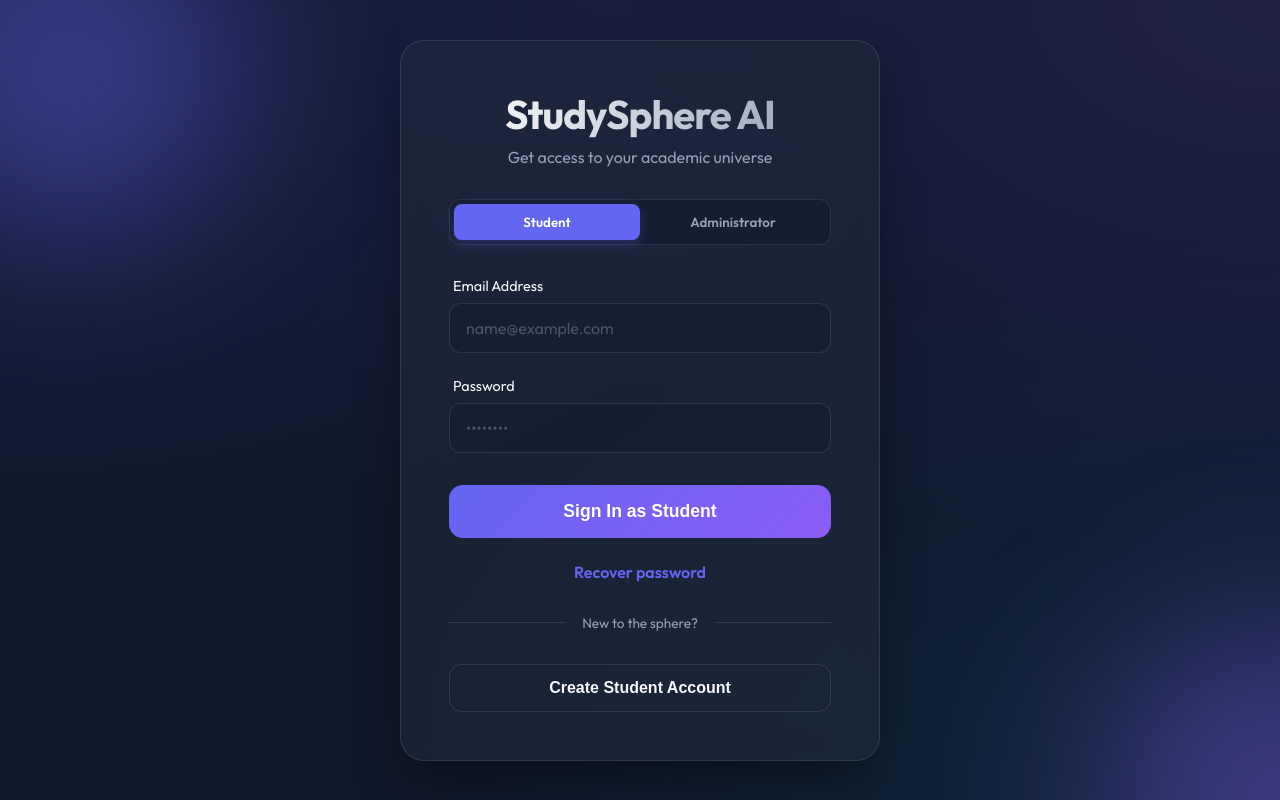
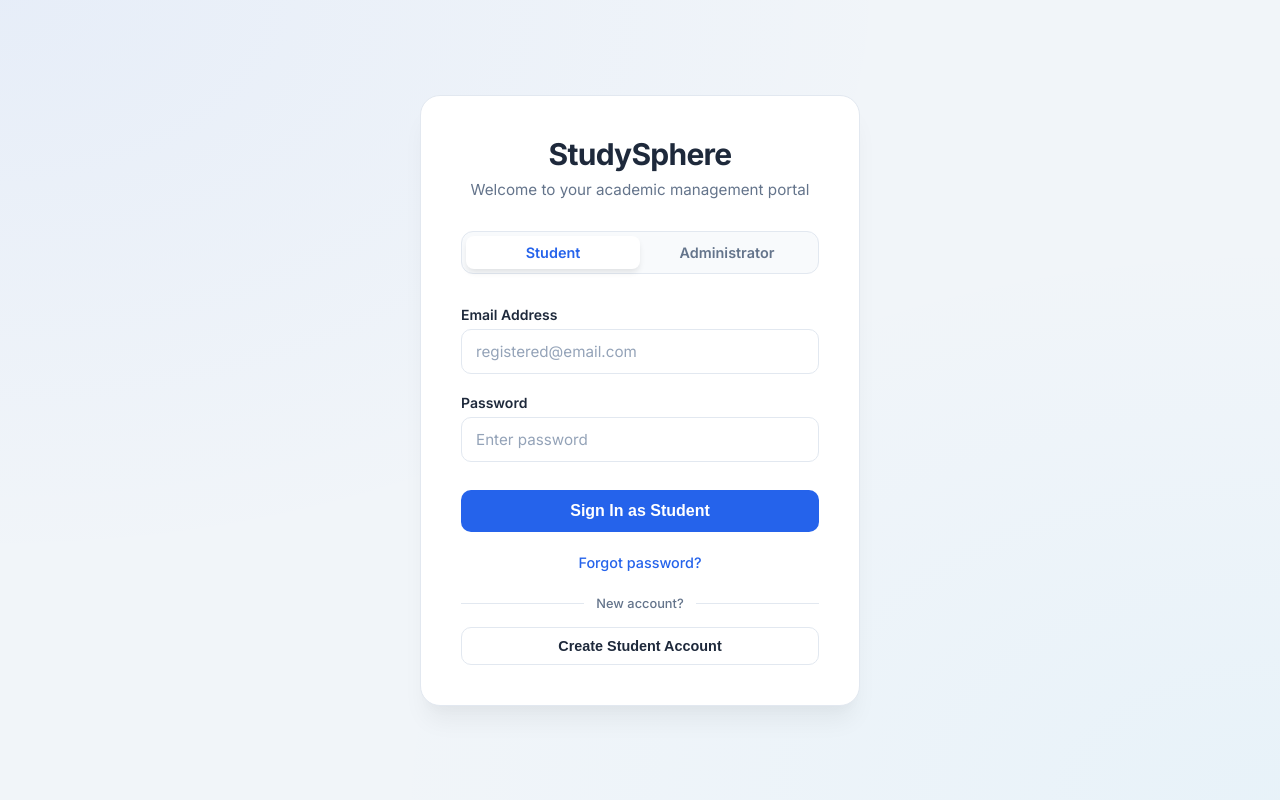
Before and after one commit to muhammadfarhan024260/StudySphere, a React (Vite) app in the folder Frontend/: page / in a window 1280 px wide. Built offline with nearby package versions, Linux system fonts and the light colour scheme; no server answers.

Commit message:
implement user authentication system with login and signup functionality

```diff
--- a/Frontend/src/App.jsx
+++ b/Frontend/src/App.jsx
@@ -4,8 +4,8 @@ import Signup from './components/Signup'
 import './App.css'
 
 function App() {
-  const [currentView, setCurrentView] = useState('login') // 'login', 'signup', or 'dashboard'
-  const [role, setRole] = useState('student') // 'student' or 'admin'
+  const [currentView, setCurrentView] = useState('login')
+  const [signupRole, setSignupRole] = useState('student')
   const [isAuthenticated, setIsAuthenticated] = useState(false)
   const [userInfo, setUserInfo] = useState(null)
 
@@ -36,18 +36,18 @@ function App() {
           {currentView === 'login' && (
             <Login
               onLoginSuccess={handleLoginSuccess}
-              onSwitchToSignup={() => setCurrentView('signup')}
-              role={role}
-              setRole={setRole}
+              onSwitchToSignup={(role) => {
+                setSignupRole(role)
+                setCurrentView('signup')
+              }}
             />
           )}
 
           {currentView === 'signup' && (
             <Signup
+              initialRole={signupRole}
               onSignupSuccess={handleSignupSuccess}
               onSwitchToLogin={() => setCurrentView('login')}
-              role={role}
-              setRole={setRole}
             />
           )}
         </div>
--- a/Frontend/src/components/Auth.css
+++ b/Frontend/src/components/Auth.css
@@ -1,22 +1,22 @@
 /* =====================================================
    PREMIUM AUTH DESIGN SYSTEM
-   Dark Glassmorphism + Vibrant Accents
+   Professional Slate & Sapphire Theme
    ===================================================== */
 
-@import url('https://fonts.googleapis.com/css2?family=Outfit:wght@300;400;600;700&display=swap');
+@import url('https://fonts.googleapis.com/css2?family=Inter:wght@300;400;500;600;700&display=swap');
 
 :root {
-  --primary: #6366f1;
-  --primary-hover: #4f46e5;
-  --secondary: #8b5cf6;
-  --accent: #06b6d4;
-  --bg-dark: #0f172a;
-  --card-bg: rgba(30, 41, 59, 0.7);
-  --text-main: #f8fafc;
-  --text-muted: #94a3b8;
+  --primary: #2563eb;
+  --primary-hover: #1d4ed8;
+  --secondary: #0f172a;
+  --accent: #38bdf8;
+  --bg-color: #f1f5f9;
+  --card-bg: #ffffff;
+  --text-main: #1e293b;
+  --text-muted: #64748b;
   --error: #ef4444;
   --success: #10b981;
-  --glass-border: rgba(255, 255, 255, 0.1);
+  --border: #e2e8f0;
 }
 
 .auth-container {
@@ -24,79 +24,28 @@
   justify-content: center;
   align-items: center;
   min-height: 100vh;
-  background-color: var(--bg-dark);
+  background-color: var(--bg-color);
   background-image:
-    radial-gradient(at 0% 0%, rgba(99, 102, 241, 0.15) 0px, transparent 50%),
-    radial-gradient(at 100% 0%, rgba(139, 92, 246, 0.15) 0px, transparent 50%),
-    radial-gradient(at 100% 100%, rgba(6, 182, 212, 0.1) 0px, transparent 50%);
+    radial-gradient(at 0% 0%, rgba(37, 99, 235, 0.05) 0px, transparent 50%),
+    radial-gradient(at 100% 100%, rgba(56, 189, 248, 0.05) 0px, transparent 50%);
   padding: 24px;
-  font-family: 'Outfit', sans-serif;
-  overflow: hidden;
-  position: relative;
-}
-
-/* Background animated shapes */
-.auth-container::before,
-.auth-container::after {
-  content: '';
-  position: absolute;
-  width: 300px;
-  height: 300px;
-  border-radius: 50%;
-  filter: blur(80px);
-  z-index: 0;
-  opacity: 0.4;
-  animation: float 20s infinite alternate;
-}
-
-.auth-container::before {
-  background: var(--primary);
-  top: -100px;
-  left: -100px;
-}
-
-.auth-container::after {
-  background: var(--secondary);
-  bottom: -100px;
-  right: -100px;
-  animation-delay: -10s;
-}
-
-@keyframes float {
-  0% {
-    transform: translate(0, 0) scale(1);
-  }
-
-  100% {
-    transform: translate(50px, 50px) scale(1.2);
-  }
+  font-family: 'Inter', sans-serif;
 }
 
 .auth-box {
   background: var(--card-bg);
-  backdrop-filter: blur(16px);
-  -webkit-backdrop-filter: blur(16px);
-  border: 1px solid var(--glass-border);
-  border-radius: 24px;
-  padding: 48px;
-  box-shadow: 0 25px 50px -12px rgba(0, 0, 0, 0.5);
+  border: 1px solid var(--border);
+  border-radius: 20px;
+  padding: 40px;
+  box-shadow: 0 20px 25px -5px rgba(0, 0, 0, 0.05), 0 10px 10px -5px rgba(0, 0, 0, 0.02);
   width: 100%;
-  max-width: 480px;
-  position: relative;
-  z-index: 10;
-  animation: fadeInDown 0.6s cubic-bezier(0.16, 1, 0.3, 1);
+  max-width: 440px;
+  animation: fadeIn 0.4s ease-out;
 }
 
-@keyframes fadeInDown {
-  from {
-    opacity: 0;
-    transform: translateY(-20px);
-  }
-
-  to {
-    opacity: 1;
-    transform: translateY(0);
-  }
+@keyframes fadeIn {
+  from { opacity: 0; transform: translateY(10px); }
+  to { opacity: 1; transform: translateY(0); }
 }
 
 .auth-header {
@@ -105,82 +54,75 @@
 }
 
 .auth-box h2 {
-  font-size: 2.5rem;
+  font-size: 1.875rem;
   font-weight: 700;
   color: var(--text-main);
   margin-bottom: 8px;
   letter-spacing: -0.025em;
-  background: linear-gradient(to right, #fff, var(--text-muted));
-  -webkit-background-clip: text;
-  -webkit-text-fill-color: transparent;
 }
 
 .auth-subtitle {
   color: var(--text-muted);
-  font-size: 1rem;
+  font-size: 0.95rem;
 }
 
 /* Role Toggle Switch */
 .role-toggle {
   display: flex;
-  background: rgba(15, 23, 42, 0.5);
+  background: #f8fafc;
   padding: 4px;
   border-radius: 12px;
   margin-bottom: 32px;
-  border: 1px solid var(--glass-border);
+  border: 1px solid var(--border);
 }
 
 .role-btn {
   flex: 1;
-  padding: 10px;
+  padding: 8px;
   border: none;
   background: transparent;
   color: var(--text-muted);
   font-weight: 600;
   cursor: pointer;
   border-radius: 8px;
-  transition: all 0.3s ease;
+  transition: all 0.2s ease;
   font-family: inherit;
+  font-size: 0.9rem;
 }
 
 .role-btn.active {
-  background: var(--primary);
-  color: white;
-  box-shadow: 0 4px 12px rgba(99, 102, 241, 0.3);
+  background: white;
+  color: var(--primary);
+  box-shadow: 0 4px 6px -1px rgba(0, 0, 0, 0.1);
 }
 
 .auth-form {
   display: flex;
   flex-direction: column;
-  gap: 24px;
+  gap: 20px;
 }
 
 .form-group {
   display: flex;
   flex-direction: column;
-  gap: 8px;
+  gap: 6px;
 }
 
 .form-group label {
-  font-weight: 500;
+  font-weight: 600;
   color: var(--text-main);
-  font-size: 0.9rem;
-  padding-left: 4px;
-}
-
-.input-wrapper {
-  position: relative;
+  font-size: 0.875rem;
 }
 
 .form-group input {
   width: 100%;
-  padding: 14px 16px;
-  background: rgba(15, 23, 42, 0.3);
-  border: 1px solid var(--glass-border);
-  border-radius: 12px;
-  font-size: 1rem;
-  color: white;
-  transition: all 0.3s ease;
+  padding: 12px 14px;
+  background: #fff;
+  border: 1px solid var(--border);
+  border-radius: 10px;
+  font-size: 0.95rem;
+  color: var(--text-main);
+  transition: all 0.2s ease;
   font-family: inherit;
   box-sizing: border-box;
 }
@@ -188,54 +130,29 @@
 .form-group input:focus {
   outline: none;
   border-color: var(--primary);
-  background: rgba(15, 23, 42, 0.5);
-  box-shadow: 0 0 0 4px rgba(99, 102, 241, 0.15);
+  box-shadow: 0 0 0 4px rgba(37, 99, 235, 0.1);
 }
 
 .form-group input::placeholder {
-  color: #4b5563;
-}
-
-.form-group small {
-  color: var(--text-muted);
-  font-size: 0.8rem;
-  padding-left: 4px;
+  color: #94a3b8;
 }
 
 .auth-button {
-  padding: 16px;
-  background: linear-gradient(135deg, var(--primary) 0%, var(--secondary) 100%);
+  padding: 12px;
+  background: var(--primary);
   color: white;
   border: none;
-  border-radius: 14px;
-  font-size: 1.1rem;
-  font-weight: 700;
+  border-radius: 10px;
+  font-size: 1rem;
+  font-weight: 600;
   cursor: pointer;
-  transition: all 0.3s cubic-bezier(0.4, 0, 0.2, 1);
+  transition: all 0.2s ease;
   margin-top: 8px;
-  position: relative;
-  overflow: hidden;
-}
-
-.auth-button::before {
-  content: '';
-  position: absolute;
-  top: 0;
-  left: -100%;
-  width: 100%;
-  height: 100%;
-  background: linear-gradient(90deg, transparent, rgba(255, 255, 255, 0.2), transparent);
-  transition: 0.5s;
-}
-
-.auth-button:hover::before {
-  left: 100%;
 }
 
 .auth-button:hover:not(:disabled) {
-  transform: translateY(-2px);
-  box-shadow: 0 10px 25px -5px rgba(99, 102, 241, 0.5);
-  filter: brightness(1.1);
+  background: var(--primary-hover);
+  transform: translateY(-1px);
 }
 
 .auth-button:active {
@@ -249,28 +166,28 @@
 
 .auth-footer {
   text-align: center;
-  margin-top: 24px;
+  margin-top: 20px;
 }
 
 .auth-footer a {
   color: var(--primary);
   text-decoration: none;
-  font-weight: 600;
-  transition: color 0.3s ease;
+  font-weight: 500;
+  font-size: 0.9rem;
 }
 
 .auth-footer a:hover {
-  color: var(--secondary);
   text-decoration: underline;
 }
 
 .auth-divider {
   display: flex;
   align-items: center;
-  gap: 16px;
-  margin: 32px 0;
+  gap: 12px;
+  margin: 24px 0 16px 0;
   color: var(--text-muted);
-  font-size: 0.85rem;
+  font-size: 0.8rem;
+  font-weight: 500;
 }
 
 .auth-divider::before,
@@ -278,70 +195,58 @@
   content: '';
   flex: 1;
   height: 1px;
-  background: var(--glass-border);
+  background: var(--border);
 }
 
 .switch-auth-btn {
   width: 100%;
-  padding: 14px;
+  padding: 10px;
   background: transparent;
   color: var(--text-main);
-  border: 1px solid var(--glass-border);
-  border-radius: 12px;
-  font-size: 1rem;
+  border: 1px solid var(--border);
+  border-radius: 10px;
+  font-size: 0.9rem;
   font-weight: 600;
   cursor: pointer;
-  transition: all 0.3s ease;
+  transition: all 0.2s ease;
 }
 
 .switch-auth-btn:hover {
-  background: rgba(255, 255, 255, 0.05);
+  background: #f8fafc;
   border-color: var(--text-muted);
 }
 
 /* Alerts */
 .alert {
-  padding: 14px 20px;
-  border-radius: 12px;
-  font-size: 0.95rem;
+  padding: 12px 16px;
+  border-radius: 10px;
+  font-size: 0.9rem;
   margin-bottom: 24px;
   display: flex;
   align-items: center;
-  gap: 12px;
-  animation: slideIn 0.4s cubic-bezier(0.16, 1, 0.3, 1);
-}
-
-@keyframes slideIn {
-  from {
-    opacity: 0;
-    transform: translateX(-10px);
-  }
-
-  to {
-    opacity: 1;
-    transform: translateX(0);
-  }
+  gap: 10px;
 }
 
 .alert-error {
-  background: rgba(239, 68, 68, 0.1);
-  color: #fca5a5;
-  border: 1px solid rgba(239, 68, 68, 0.2);
+  background: #fef2f2;
+  color: #b91c1c;
+  border: 1px solid #fee2e2;
 }
 
 .alert-success {
-  background: rgba(16, 185, 129, 0.1);
-  color: #6ee7b7;
-  border: 1px solid rgba(16, 185, 129, 0.2);
+  background: #f0fdf4;
+  color: #15803d;
+  border: 1px solid #dcfce7;
 }
 
 /* Responsive */
-@media (max-width: 520px) {
+@media (max-width: 480px) {
   .auth-box {
     padding: 32px 24px;
-  }
-
-  .auth-box h2 {
-    font-size: 2rem;
+    border-radius: 0;
+    min-height: 100vh;
+    display: flex;
+    flex-direction: column;
+    justify-content: center;
   }
 }
--- a/Frontend/src/components/Login.jsx
+++ b/Frontend/src/components/Login.jsx
@@ -2,9 +2,10 @@ import { useState } from 'react'
 import api from '../services/api'
 import './Auth.css'
 
-export default function Login({ onLoginSuccess, onSwitchToSignup, role, setRole }) {
+export default function Login({ onLoginSuccess, onSwitchToSignup }) {
   const [email, setEmail] = useState('')
   const [password, setPassword] = useState('')
+  const [role, setRole] = useState('student') // 'student' or 'admin'
   const [loading, setLoading] = useState(false)
   const [error, setError] = useState('')
   const [success, setSuccess] = useState('')
@@ -28,7 +29,7 @@ export default function Login({ onLoginSuccess, onSwitchToSignup, role, setRole
       })
 
       if (response.data.success) {
-        setSuccess(`Welcome back, ${role}! Redirecting...`)
+        setSuccess(`Login successful. Redirecting...`)
         localStorage.setItem('token', response.data.token)
         localStorage.setItem('userId', response.data.userId)
         localStorage.setItem('userType', response.data.userType)
@@ -37,7 +38,7 @@ export default function Login({ onLoginSuccess, onSwitchToSignup, role, setRole
           onLoginSuccess && onLoginSuccess(response.data)
         }, 1500)
       } else {
-        setError(response.data.message || 'Login failed')
+        setError(response.data.message || 'Verification failed')
       }
     } catch (err) {
       setError(err.response?.data?.message || 'Invalid credentials. Please try again.')
@@ -50,8 +51,8 @@ export default function Login({ onLoginSuccess, onSwitchToSignup, role, setRole
     <div className="auth-container">
       <div className="auth-box">
         <div className="auth-header">
-          <h2>StudySphere AI</h2>
-          <p className="auth-subtitle">Get access to your academic universe</p>
+          <h2>StudySphere</h2>
+          <p className="auth-subtitle">Welcome to your academic management portal</p>
         </div>
 
         <div className="role-toggle">
@@ -71,7 +72,7 @@ export default function Login({ onLoginSuccess, onSwitchToSignup, role, setRole
           </button>
         </div>
 
-        {error && <div className="alert alert-error"><span>⚠️</span> {error}</div>}
+        {error && <div className="alert alert-error"><span>!</span> {error}</div>}
         {success && <div className="alert alert-success"><span>✓</span> {success}</div>}
 
         <form onSubmit={handleSubmit} className="auth-form">
@@ -81,7 +82,7 @@ export default function Login({ onLoginSuccess, onSwitchToSignup, role, setRole
               <input
                 id="email"
                 type="email"
-                placeholder="name@example.com"
+                placeholder="registered@email.com"
                 value={email}
                 onChange={(e) => setEmail(e.target.value)}
                 required
@@ -95,7 +96,7 @@ export default function Login({ onLoginSuccess, onSwitchToSignup, role, setRole
               <input
                 id="password"
                 type="password"
-                placeholder="••••••••"
+                placeholder="Enter password"
                 value={password}
                 onChange={(e) => setPassword(e.target.value)}
                 required
@@ -108,24 +109,24 @@ export default function Login({ onLoginSuccess, onSwitchToSignup, role, setRole
             disabled={loading}
             className="auth-button"
           >
-            {loading ? 'Authenticating...' : `Sign In as ${role.charAt(0).toUpperCase() + role.slice(1)}`}
+            {loading ? 'Processing...' : `Sign In as ${role.charAt(0).toUpperCase() + role.slice(1)}`}
           </button>
         </form>
 
         <div className="auth-footer">
-          <a href="#forgot">Recover password</a>
+          <a href="#forgot">Forgot password?</a>
         </div>
 
         <div className="auth-divider">
-          <span>{role === 'student' ? "New to the sphere?" : "Admin onboarding?"}</span>
+          <span>New account?</span>
         </div>
 
         <button
           type="button"
-          onClick={onSwitchToSignup}
+          onClick={() => onSwitchToSignup(role)}
           className="switch-auth-btn"
         >
-          {role === 'student' ? "Create Student Account" : "Create Admin Account"}
+          Create {role === 'student' ? 'Student' : 'Admin'} Account
         </button>
       </div>
     </div>
--- a/Frontend/src/components/Signup.jsx
+++ b/Frontend/src/components/Signup.jsx
@@ -1,8 +1,9 @@
-import { useState } from 'react'
+import { useState, useEffect } from 'react'
 import api from '../services/api'
 import './Auth.css'
 
-export default function Signup({ onSignupSuccess, onSwitchToLogin, role, setRole }) {
+export default function Signup({ initialRole = 'student', onSignupSuccess, onSwitchToLogin }) {
+  const [role, setRole] = useState(initialRole)
   const [formData, setFormData] = useState({
     name: '',
     enrollmentNumber: '',
@@ -13,6 +14,10 @@ export default function Signup({ onSignupSuccess, onSwitchToLogin, role, setRole
   const [loading, setLoading] = useState(false)
   const [error, setError] = useState('')
   const [success, setSuccess] = useState('')
+
+  useEffect(() => {
+    setRole(initialRole)
+  }, [initialRole])
 
   const handleChange = (e) => {
     const { name, value } = e.target
@@ -27,10 +32,18 @@ export default function Signup({ onSignupSuccess, onSwitchToLogin, role, setRole
     setError('')
     setSuccess('')
 
-    // Validate based on role
-    const isStudent = role === 'student';
-    if (!formData.name || (isStudent && !formData.enrollmentNumber) || !formData.email || !formData.password) {
-      setError('Enter all details')
+    if (!formData.name || !formData.email || !formData.password) {
+      setError('All required fields must be completed')
+      return
+    }
+
+    if (role === 'student' && !formData.enrollmentNumber) {
+      setError('Enrollment number is required for students')
+      return
+    }
+
+    if (formData.password.length < 6) {
+      setError('Password must be at least 6 characters')
       return
     }
 
@@ -41,24 +54,29 @@ export default function Signup({ onSignupSuccess, onSwitchToLogin, role, setRole
 
     try {
       setLoading(true)
-      const response = await api.post('/auth/signup', {
+      const signupData = {
         name: formData.name,
-        enrollmentNumber: isStudent ? formData.enrollmentNumber : null,
         email: formData.email,
         password: formData.password,
         userType: role
-      })
+      }
+
+      if (role === 'student') {
+        signupData.enrollmentNumber = formData.enrollmentNumber
+      }
+
+      const response = await api.post('/auth/signup', signupData)
 
       if (response.data.success) {
-        setSuccess(`${role.charAt(0).toUpperCase() + role.slice(1)} account created! Preparing login...`)
+        setSuccess('Account created successfully!')
         setTimeout(() => {
           onSignupSuccess && onSignupSuccess(response.data)
-        }, 2000)
+        }, 1500)
       } else {
         setError(response.data.message || 'Signup failed')
       }
     } catch (err) {
-      setError(err.response?.data?.message || 'Try again later.')
+      setError(err.response?.data?.message || 'Registration failed. Please try again.')
     } finally {
       setLoading(false)
     }
@@ -68,8 +86,8 @@ export default function Signup({ onSignupSuccess, onSwitchToLogin, role, setRole
     <div className="auth-container">
       <div className="auth-box">
         <div className="auth-header">
-          <h2>{role === 'student' ? "Student Registration" : "Admin Registration"}</h2>
-          <p className="auth-subtitle">Initialize your profile in our academic ecosystem</p>
+          <h2>Create {role === 'student' ? 'Student' : 'Admin'} Account</h2>
+          <p className="auth-subtitle">Join the StudySphere management platform</p>
         </div>
 
         <div className="role-toggle">
@@ -89,7 +107,7 @@ export default function Signup({ onSignupSuccess, onSwitchToLogin, role, setRole
           </button>
         </div>
 
-        {error && <div className="alert alert-error"><span>⚠️</span> {error}</div>}
+        {error && <div className="alert alert-error"><span>!</span> {error}</div>}
         {success && <div className="alert alert-success"><span>✓</span> {success}</div>}
 
         <form onSubmit={handleSubmit} className="auth-form">
@@ -100,7 +118,7 @@ export default function Signup({ onSignupSuccess, onSwitchToLogin, role, setRole
                 id="name"
                 type="text"
                 name="name"
-                placeholder="Your Name"
+                placeholder="Full Name"
                 value={formData.name}
                 onChange={handleChange}
                 required
@@ -110,13 +128,13 @@ export default function Signup({ onSignupSuccess, onSwitchToLogin, role, setRole
 
           {role === 'student' && (
             <div className="form-group">
-              <label htmlFor="enrollmentNumber">Enrollment ID</label>
+              <label htmlFor="enrollmentNumber">Enrollment Number</label>
               <div className="input-wrapper">
                 <input
                   id="enrollmentNumber"
                   type="text"
                   name="enrollmentNumber"
-                  placeholder="BU-XX-XXX"
+                  placeholder="e.g. BU-21-001"
                   value={formData.enrollmentNumber}
                   onChange={handleChange}
                   required
@@ -132,7 +150,7 @@ export default function Signup({ onSignupSuccess, onSwitchToLogin, role, setRole
                 id="email"
                 type="email"
                 name="email"
-                placeholder="name@university.edu"
+                placeholder="registered@email.com"
                 value={formData.email}
                 onChange={handleChange}
                 required
@@ -141,13 +159,13 @@ export default function Signup({ onSignupSuccess, onSwitchToLogin, role, setRole
           </div>
 
           <div className="form-group">
-            <label htmlFor="password">Access Password</label>
+            <label htmlFor="password">Password</label>
             <div className="input-wrapper">
               <input
                 id="password"
                 type="password"
                 name="password"
-                placeholder="Create secure password"
+                placeholder="At least 6 characters"
                 value={formData.password}
                 onChange={handleChange}
                 required
@@ -156,13 +174,13 @@ export default function Signup({ onSignupSuccess, onSwitchToLogin, role, setRole
           </div>
 
           <div className="form-group">
-            <label htmlFor="confirmPassword">Verify Password</label>
+            <label htmlFor="confirmPassword">Confirm Password</label>
             <div className="input-wrapper">
               <input
                 id="confirmPassword"
                 type="password"
                 name="confirmPassword"
-                placeholder="Confirm password"
+                placeholder="Repeat password"
                 value={formData.confirmPassword}
                 onChange={handleChange}
                 required
@@ -175,12 +193,12 @@ export default function Signup({ onSignupSuccess, onSwitchToLogin, role, setRole
             disabled={loading}
             className="auth-button"
           >
-            {loading ? 'Initializing...' : `Create ${role.charAt(0).toUpperCase() + role.slice(1)} Account`}
+            {loading ? 'Creating...' : 'Register Account'}
           </button>
         </form>
 
         <div className="auth-divider">
-          <span>Already have an account?</span>
+          <span>Already registered?</span>
         </div>
 
         <button
@@ -188,7 +206,7 @@ export default function Signup({ onSignupSuccess, onSwitchToLogin, role, setRole
           onClick={onSwitchToLogin}
           className="switch-auth-btn"
         >
-          Sign In
+          Back to Login
         </button>
       </div>
     </div>
```
